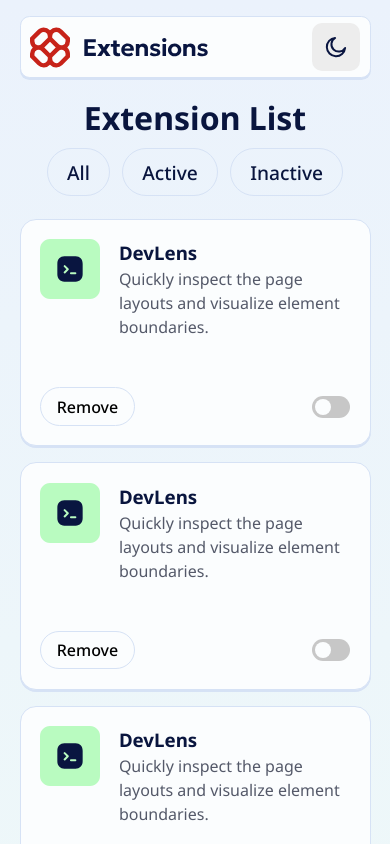
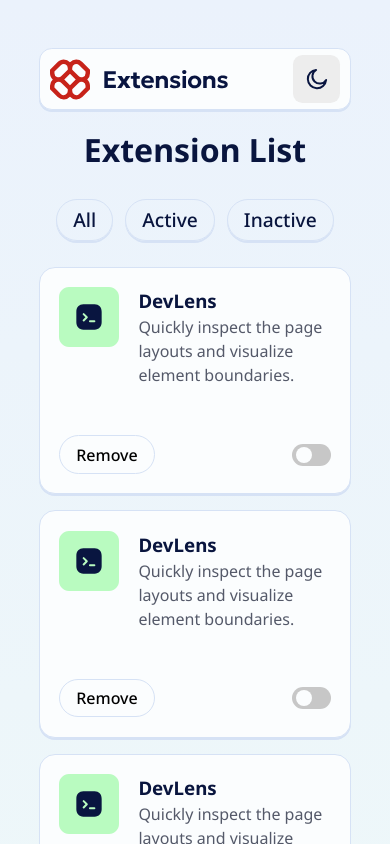
Before and after one commit to gilotin/-Frontend-Mentor-Browser-extension-manager-UI, a React (Vite) app in the folder Browser extension menager UI/: page / in a window 390 px wide. Shown: the top 844 px of the page. Built offline with nearby package versions, Linux system fonts and the light colour scheme.

Commit message:
add(CSS): some changes to the responsiveness

```diff
--- a/Browser extension menager UI/src/App.css
+++ b/Browser extension menager UI/src/App.css
@@ -46,14 +46,13 @@
     --margin-bottom: 1rem
 }
 
-body {
-    background-repeat: no-repeat;
-    background-size: cover;
+.extension__app {
+    container-type: inline-size;
     background: var(--light-gradient);
     color: var(--neutral-900);
     font-family: "Noto Sans", sans-serif;
     min-height: 100vh;
-    padding: 1rem clamp(1rem, 5vw, 4rem);
+    padding: 3rem clamp(2rem, 10vw, 8rem);
 }
 
 /* Generic */
@@ -83,7 +82,7 @@ body {
     align-items: center;
     background-color: var(--light-gradient);
     background-color: var(--neutral-0);
-    border-radius: .6rem;
+    border-radius: .8rem;
     border: var(--border);
     box-shadow: var(--border-shadow);
     display: flex;
@@ -94,7 +93,7 @@ body {
 
 .theme__button {
     background: var(--neutral-100);
-    border-radius: 10px;
+    border-radius: .6rem;
     border: none;
     box-shadow: none;
     padding: .8rem;
@@ -103,14 +102,20 @@ body {
 /* Filter bar-menu */
 
 .filter__bar {
-
-    /* To try container query for justify-content */
     margin-bottom: calc(var(--margin-bottom) * 2);
     display: flex;
     flex-direction: row;
     flex-wrap: wrap;
     justify-content: center;
     align-items: center;
+    /* margin-inline: 1rem; */
+    gap: 1rem;
+}
+
+@container (width > 560px) {
+    .filter__bar {
+        justify-content: space-between;
+    }
 }
 
 
@@ -130,7 +135,8 @@ body {
 
 .filter__input-label {
     border: var(--border);
-    padding: .6rem 1.2rem;
+    box-shadow: var(--border-shadow);
+    padding: .4rem 1rem;
     border-radius: 2rem;
     font-weight: 500;
     font-size: 1.2rem;
@@ -140,6 +146,7 @@ body {
 .filter__input:checked+.filter__input-label {
     background: var(--red-700);
     color: var(--neutral-0);
+    border: none;
 }
 
 .filter__input:hover+.filter__input-label {
```
